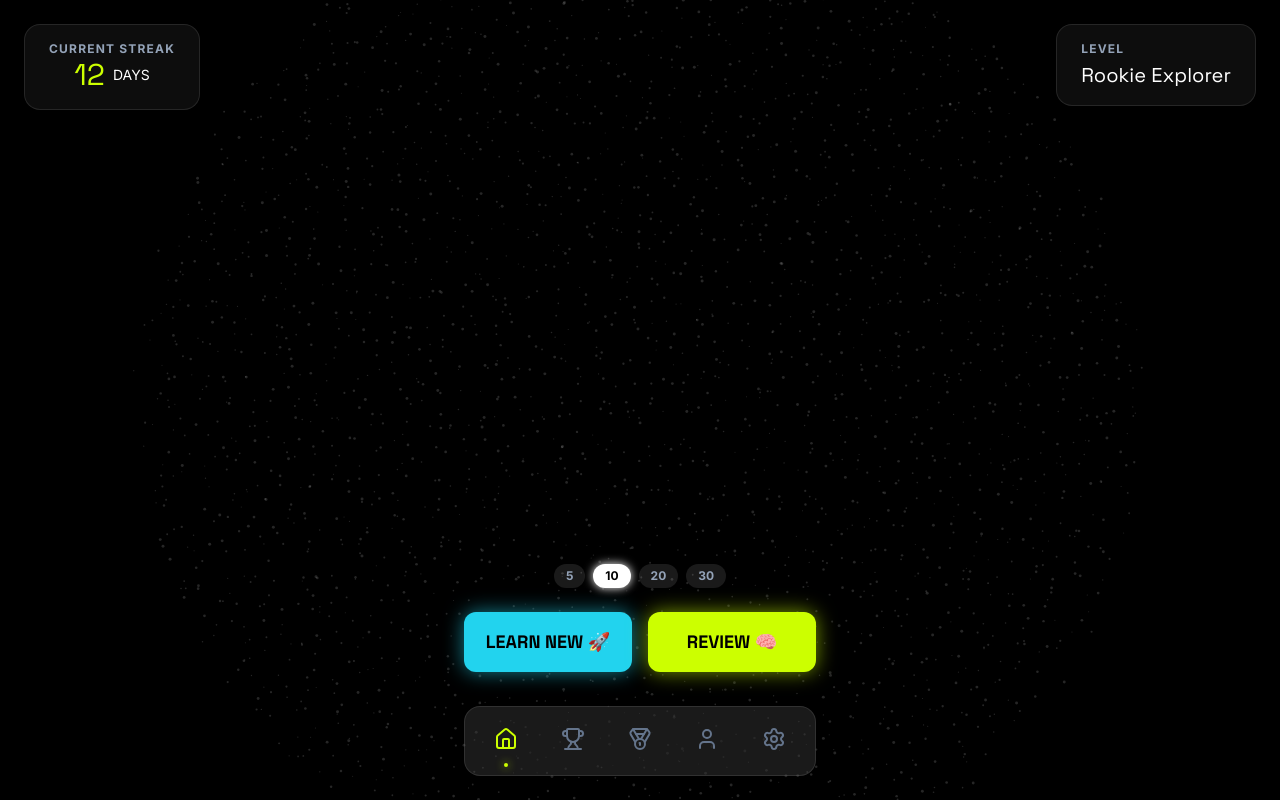
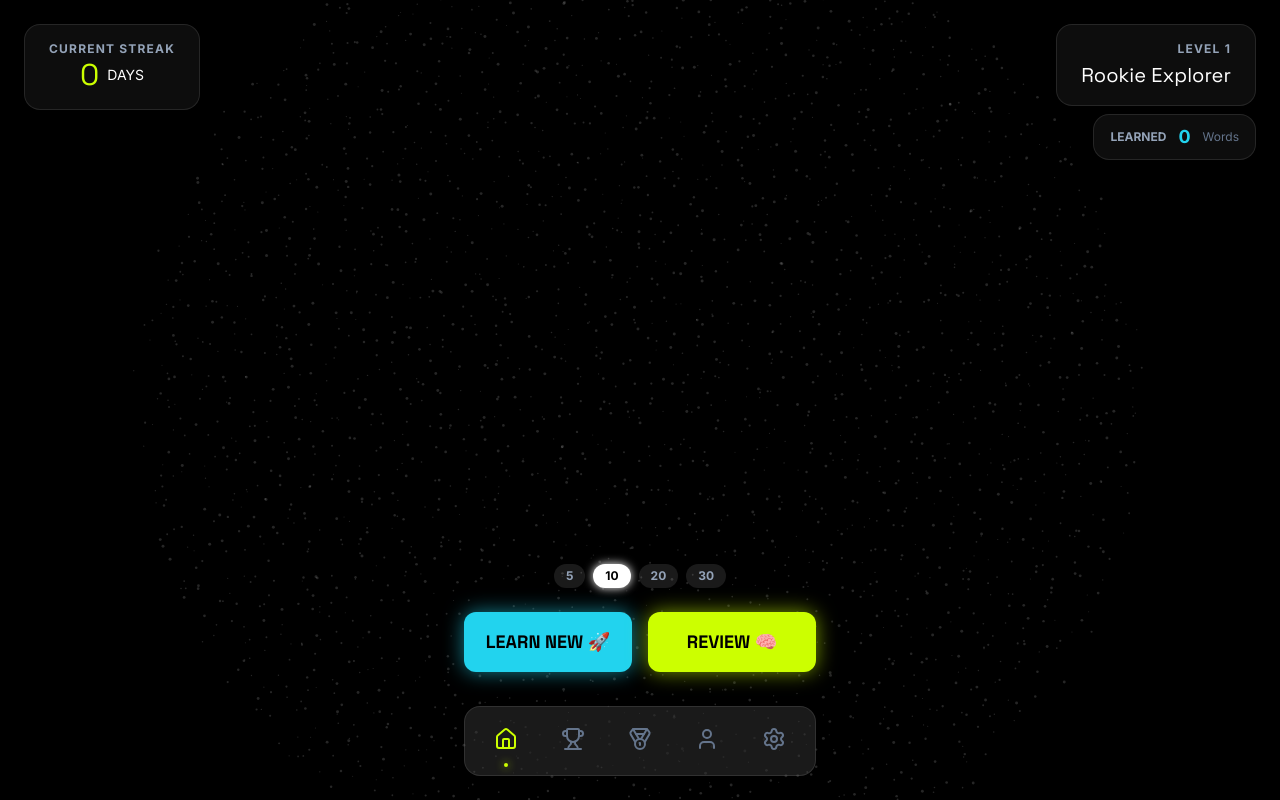
Before and after one commit to MohamedHassanEwais/1percent, a Next.js app: page /map in a window 1280 px wide. Built offline with nearby package versions, Linux system fonts and the light colour scheme; no server answers.

Commit message:
feat: real dashboard stats (streak, level, learned words)

```diff
--- a/src/app/(dashboard)/map/page.tsx
+++ b/src/app/(dashboard)/map/page.tsx
@@ -2,12 +2,29 @@
 
 import { GalaxyCanvas } from "@/features/galaxy/GalaxyCanvas";
 import { GlassCard } from "@/components/ui/GlassCard";
-import React from "react";
+import React, { useEffect, useState } from "react";
 import { useRouter } from "next/navigation";
+import { useUserStore } from "@/core/store/user-store";
+import { wordsRepo } from "@/core/services/words-repo";
 
 export default function GalaxyMapPage() {
     const router = useRouter();
     const [sessionLimit, setSessionLimit] = React.useState(10);
+    const { streak, level } = useUserStore();
+    const [totalWords, setTotalWords] = useState(0);
+
+    useEffect(() => {
+        // Fetch real word count
+        wordsRepo.getLearnedWordsCount().then(c => setTotalWords(c));
+    }, []);
+
+    // Simple level title logic based on numeric level
+    const getLevelTitle = (lvl: number) => {
+        if (lvl < 5) return "Rookie Explorer";
+        if (lvl < 10) return "Space Cadet";
+        if (lvl < 20) return "Star Voyager";
+        return "Galaxy Master";
+    };
 
     return (
         <div className="relative h-screen w-full overflow-hidden bg-black text-white">
@@ -19,15 +36,23 @@ export default function GalaxyMapPage() {
                 <GlassCard className="pointer-events-auto px-6 py-4 flex flex-col items-center">
                     <span className="text-xs text-slate-400 uppercase tracking-widest font-bold">Current Streak</span>
                     <div className="flex items-center gap-2">
-                        <span className="text-3xl font-heading text-[#CCFF00]">12</span>
+                        <span className="text-3xl font-heading text-[#CCFF00]">{streak}</span>
                         <span className="text-sm">DAYS</span>
                     </div>
                 </GlassCard>
 
-                <GlassCard className="pointer-events-auto px-6 py-4">
-                    <span className="text-xs text-slate-400 uppercase tracking-widest font-bold block mb-1">Level</span>
-                    <h2 className="text-xl font-heading">Rookie Explorer</h2>
-                </GlassCard>
+                <div className="flex flex-col gap-2 items-end">
+                    <GlassCard className="pointer-events-auto px-6 py-4 text-right">
+                        <span className="text-xs text-slate-400 uppercase tracking-widest font-bold block mb-1">Level {level}</span>
+                        <h2 className="text-xl font-heading">{getLevelTitle(level)}</h2>
+                    </GlassCard>
+
+                    <GlassCard className="pointer-events-auto px-4 py-2 flex items-center gap-3">
+                        <span className="text-xs text-slate-400 uppercase font-bold">Learned</span>
+                        <span className="text-lg font-bold text-cyan-400">{totalWords}</span>
+                        <span className="text-xs text-slate-500">Words</span>
+                    </GlassCard>
+                </div>
             </div>
 
             {/* 3. Action Bar (Bottom) */}
--- a/src/core/services/words-repo.ts
+++ b/src/core/services/words-repo.ts
@@ -240,6 +240,13 @@ export class WordsRepository {
     async resetWord(wordId: string): Promise<void> {
         await db.progress.delete(wordId);
     }
+
+    /**
+     * Counts the total number of words the user has started learning.
+     */
+    async getLearnedWordsCount(): Promise<number> {
+        return await db.progress.count();
+    }
 }
 
 export const wordsRepo = new WordsRepository();
```
